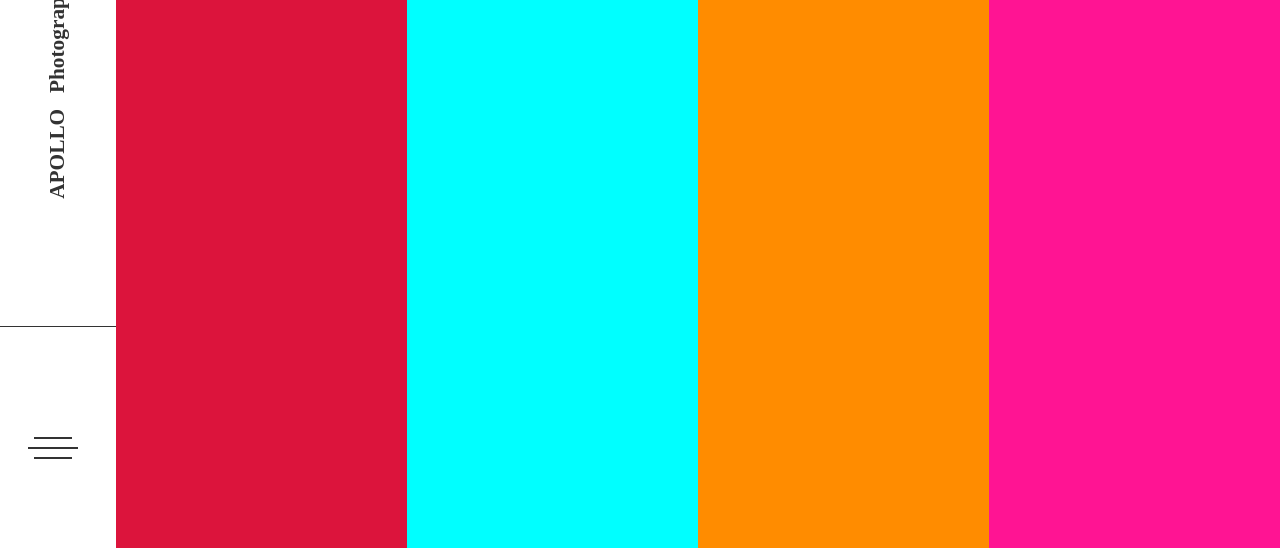
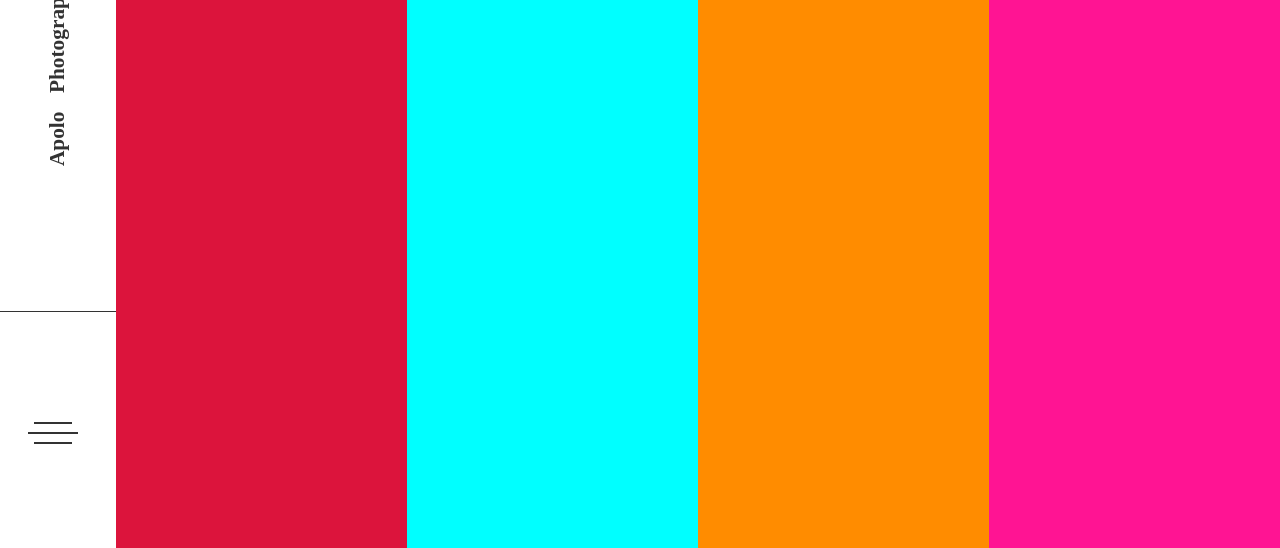
Before and after one commit to Nappolini/Apolo, a Jekyll site: the page built from index.html, in a window 1280 px wide. Shown: the part 283-831 px from the top of the page. Built offline with Jekyll 4.4.1, drawn with Linux system fonts in a browser that asks for light colours.

Commit message:
Adjusted header width

```diff
--- a/_includes/header.html
+++ b/_includes/header.html
@@ -1 +1 @@
-<div class="header"><h1 class="logo">AP</h1><nav class="social"><ul class="txt-c"><li><a href="#">F</a></li><li><a href="#">T</a></li><li><a href="#">IN</a></li></ul></nav><h5 class="vert-text">Photography </h5><h5 class="vert-text vert-min">APOLLO </h5><nav class="site-nav"><ul class="txt-c"><li><a href="#">Home</a></li><li><a href="#">About<li><a href="#">Portfolio<li><a href="#">Blog</a></li></a></li></a></li><li><a href="#">Contact</a></li></ul></nav><div class="head-line mb20"></div><div class="mobile-nav-toggle"><span></span></div></div>
+<div class="header"><h1 class="logo">AP</h1><nav class="social"><ul class="txt-c"><li><a href="#">F</a></li><li><a href="#">T</a></li><li><a href="#">IN</a></li></ul></nav><h5 class="vert-text">Photography </h5><h5 class="vert-text vert-min">Apolo </h5><nav class="site-nav"><ul class="txt-c"><li><a href="#">Home</a></li><li><a href="#">About<li><a href="#">Portfolio<li><a href="#">Blog</a></li></a></li></a></li><li><a href="#">Contact</a></li></ul></nav><div class="head-line mb20"></div><div class="mobile-nav-toggle"><span></span></div></div>
--- a/_pugfiles/header.pug
+++ b/_pugfiles/header.pug
@@ -44,7 +44,7 @@
 
     h5.vert-text Photography
 
-    h5.vert-text.vert-min APOLLO
+    h5.vert-text.vert-min Apolo
 
     nav.site-nav
         +nav-content
--- a/assets/css/3-includes/header.scss
+++ b/assets/css/3-includes/header.scss
@@ -119,7 +119,7 @@
     }
 
     .vert-min{
-        margin-top: -15px;
+        margin-top: -30px;
     }
 
     .social{
--- a/assets/css/main.css
+++ b/assets/css/main.css
@@ -781,7 +781,7 @@
             transform: rotate(-90deg);
     margin-top: 100px; }
   .vert-min {
-    margin-top: -15px; }
+    margin-top: -30px; }
   .social {
     margin-top: 15px;
     margin-bottom: 80px; }
```
Also changed, not shown: 3 other files.
